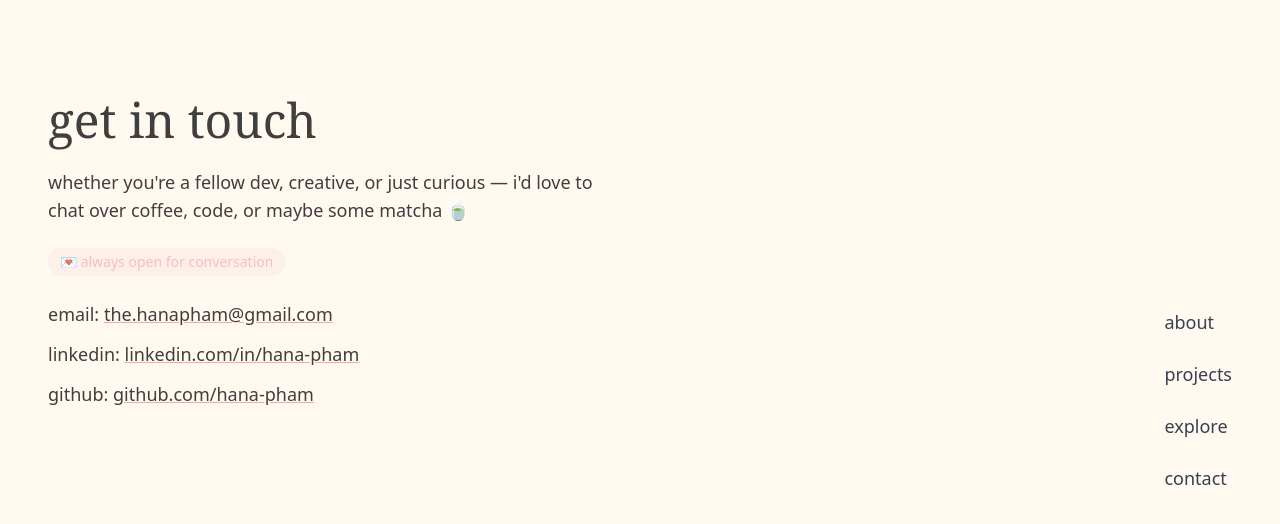
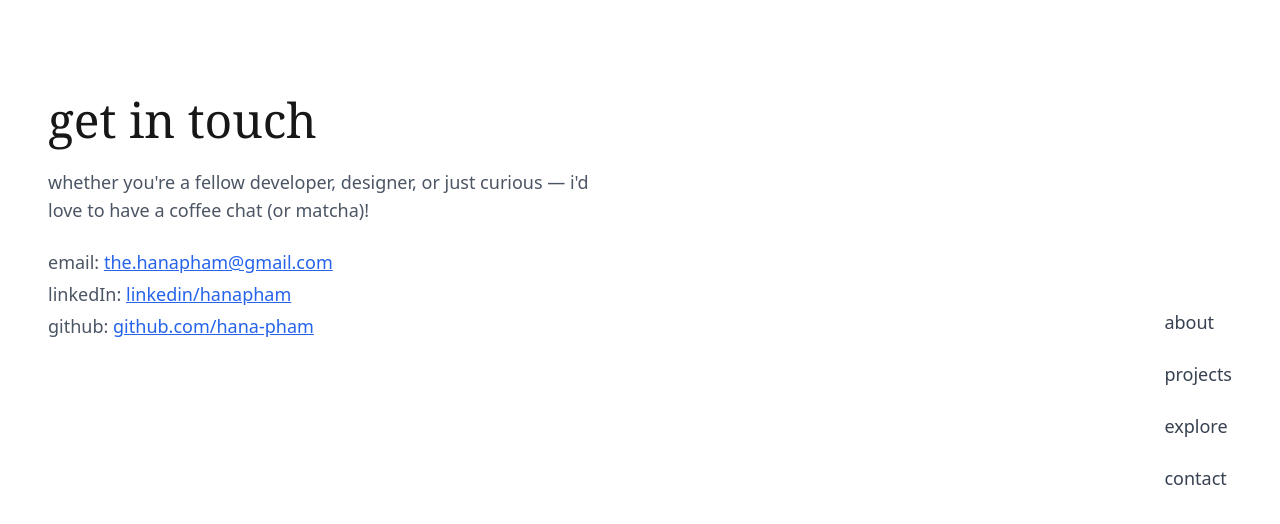
Before and after one commit to Hana-pham/HanaPortfolio, a Next.js app: page /contact in a window 1280 px wide. Shown: the top 524 px of the page. Built offline with nearby package versions, Linux system fonts and the light colour scheme.

Commit message:
change router

```diff
--- a/src/app/contact/page.tsx
+++ b/src/app/contact/page.tsx
@@ -1,60 +1,52 @@
 'use client';
+
+import React from 'react';
 import Link from "next/link";
-import MobileNav from '@/components/MobileNav';
-import React from 'react';
+import MobileNav from "@/components/MobileNav";
+
 
 export default function ContactPage() {
   return (
-    <main className="min-h-screen flex flex-col md:flex-row justify-between px-6 md:px-12 py-16 md:py-24 font-sans bg-cream">
-
-      {/* Left content */}
+    <>
+    <main className="min-h-screen flex flex-col md:flex-row justify-between px-6 md:px-12 py-16 md:py-24 font-sans">
       <div className="max-w-xl space-y-6">
-        <h1 className="text-5xl font-serif lowercase text-dark-grey">
-          get in touch
-        </h1>
-
-        <p className="text-lg text-dark-grey">
-          whether you're a fellow dev, creative, or just curious — i'd love to chat over coffee, code, or maybe some matcha 🍵
+        <h1 className="text-5xl font-serif lowercase">get in touch</h1>
+        <p className="text-lg text-gray-600">
+          whether you're a fellow developer, designer, or just curious — i'd love to have a coffee chat (or matcha)!
         </p>
-
-        <div className="inline-flex items-center gap-2 bg-light-pink/60 text-dark-pink text-sm px-3 py-1 rounded-full animate-pulse w-fit">
-          💌 always open for conversation
-        </div>
-
-        <div className="mt-6 space-y-3">
-          <p className="text-lg text-dark-grey">
+        <div className="max-w-xl space-y-1">
+          <p className="text-lg text-gray-600">
             email:{" "}
             <a
               href="mailto:the.hanapham@gmail.com"
-              className="underline decoration-dark-pink hover:text-dark-pink transition-colors"
+              className="text-blue-600 underline hover:text-blue-800"
             >
               the.hanapham@gmail.com
             </a>
           </p>
-          <p className="text-lg text-dark-grey">
-            linkedin:{" "}
+          <p className="text-lg text-gray-600">
+            linkedIn:{" "}
             <a
               href="https://www.linkedin.com/in/hana-pham-601a551b0/"
               target="_blank"
-              rel="noopener noreferrer"
-              className="underline decoration-dark-pink hover:text-dark-pink transition-colors"
+              className="text-blue-600 underline hover:text-blue-800"
             >
-              linkedin.com/in/hana-pham
+              linkedin/hanapham
             </a>
           </p>
-          <p className="text-lg text-dark-grey">
+          <p className="text-lg text-gray-600">
             github:{" "}
             <a
               href="https://github.com/Hana-pham"
               target="_blank"
-              rel="noopener noreferrer"
-              className="underline decoration-dark-pink hover:text-dark-pink transition-colors"
+              className="text-blue-600 underline hover:text-blue-800"
             >
               github.com/hana-pham
             </a>
           </p>
         </div>
       </div>
+
 
       {/* Right nav (desktop) */}
       <div className="hidden md:flex items-center">
@@ -68,8 +60,16 @@ export default function ContactPage() {
 
       {/* Bottom nav (mobile only) */}
       <div className="md:hidden mt-12">
-        <MobileNav />
+        <nav className="flex justify-center space-x-6 text-base text-gray-700">
+          <Link href="/" className="hover:underline">about</Link>
+          <Link href="/projects" className="hover:underline">projects</Link>
+          <Link href="/explore" className="hover:underline">explore</Link>
+          <Link href="/contact" className="hover:underline">contact</Link>
+        </nav>
       </div>
     </main>
+        {/* Mobile bottom nav */}
+          <MobileNav />
+        </>
   );
 }
--- a/src/app/explore/page.tsx
+++ b/src/app/explore/page.tsx
@@ -1,7 +1,9 @@
+'use client';
+
+import React from 'react';
 import Link from "next/link";
 import MobileNav from "@/components/MobileNav";
-import React from 'react';
-'use client';
+
 
 export default function ExplorePage() {
   return (
--- a/src/app/page.tsx
+++ b/src/app/page.tsx
@@ -1,7 +1,9 @@
+'use client';
+
+import React from 'react';
 import Link from "next/link";
 import MobileNav from "@/components/MobileNav";
-import React from 'react';
-'use client';
+
 
 export default function Home() {
   return (
--- a/src/app/projects/page.tsx
+++ b/src/app/projects/page.tsx
@@ -1,7 +1,9 @@
+'use client';
+
+import React from 'react';
 import Link from "next/link";
 import MobileNav from "@/components/MobileNav";
-import React from 'react';
-'use client';
+
 
 export default function ProjectsPage() {
   return (
```
